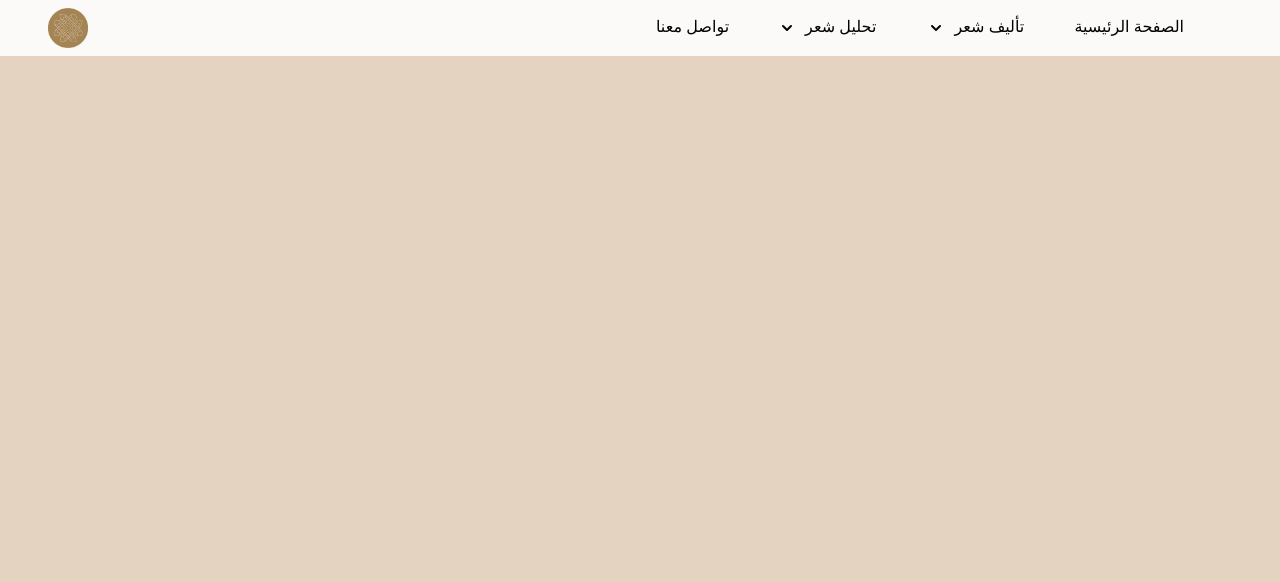
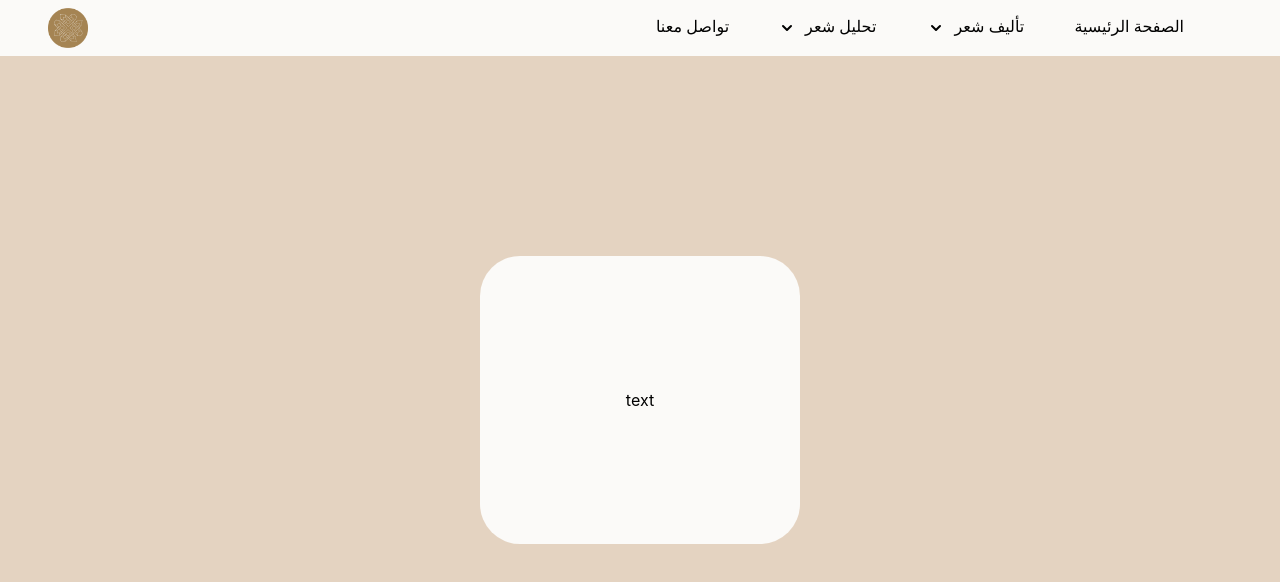
Before and after one commit to wadjih-bencheikh18/arabicthon-front, a React (Create React App) app: page /create in a window 1280 px wide. Shown: the top 582 px of the page. Built offline with nearby package versions, Linux system fonts and the light colour scheme.

Commit message:
add choice ta2lif

```diff
--- a/src/App.js
+++ b/src/App.js
@@ -4,6 +4,7 @@ import { Navbar } from "./sections/Navbar";
 import AnalysePoem from "./components/AnalysePoem";
 import { BrowserRouter as Router, Route, Switch } from "react-router-dom";
 import { ChoiceMain } from "./sections/ChoiceMain";
+import { ChoiceTa2lif } from "./sections/ChoiceTa2lif";
 function App() {
   return (
     <Router>
@@ -15,6 +16,9 @@ function App() {
           </Route>
           <Route path="/create-analyse">
             <ChoiceMain />
+          </Route>
+          <Route path="/create">
+            <ChoiceTa2lif />
           </Route>
           <Route path="/analyse">
             <div className="h-screen pt-20">
--- a/src/sections/ChoiceMain.jsx
+++ b/src/sections/ChoiceMain.jsx
@@ -3,13 +3,13 @@ export function ChoiceMain() {
     <div className="flex h-screen space-x-2 justify-center items-center">
       <a
         href="/analyse"
-        className="bg-[#FBFAF8] w-80 h-72 flex items-center justify-center text-2xl rounded-l-3xl hover:text-3xl hover:w-96 hover:h-80"
+        className="bg-[#FBFAF8] w-80 h-72 flex items-center justify-center text-2xl rounded-l-[60px] hover:text-3xl hover:w-96 hover:h-80"
       >
         تحليل شعر
       </a>
       <a
         href="/create"
-        className="bg-[#FBFAF8] w-80 h-72 flex items-center justify-center text-2xl rounded-r-3xl hover:text-3xl hover:w-96 hover:h-80"
+        className="bg-[#FBFAF8] w-80 h-72 flex items-center justify-center text-2xl rounded-r-[60px] hover:text-3xl hover:w-96 hover:h-80"
       >
         تأليف شعر
       </a>
--- /dev/null
+++ b/src/sections/ChoiceTa2lif.jsx
@@ -0,0 +1,14 @@
+export function ChoiceTa2lif() {
+  return (
+    <div className="flex h-screen justify-center items-center">
+      {/* container */}
+      <div className="flex justify-center items-center">
+        <div className="bg-[#FBFAF8] rounded-[40px] w-80 h-72 flex justify-center items-center">
+          text
+        </div>
+      </div>
+      {/* text */}
+      <div className=""></div>
+    </div>
+  );
+}
```
